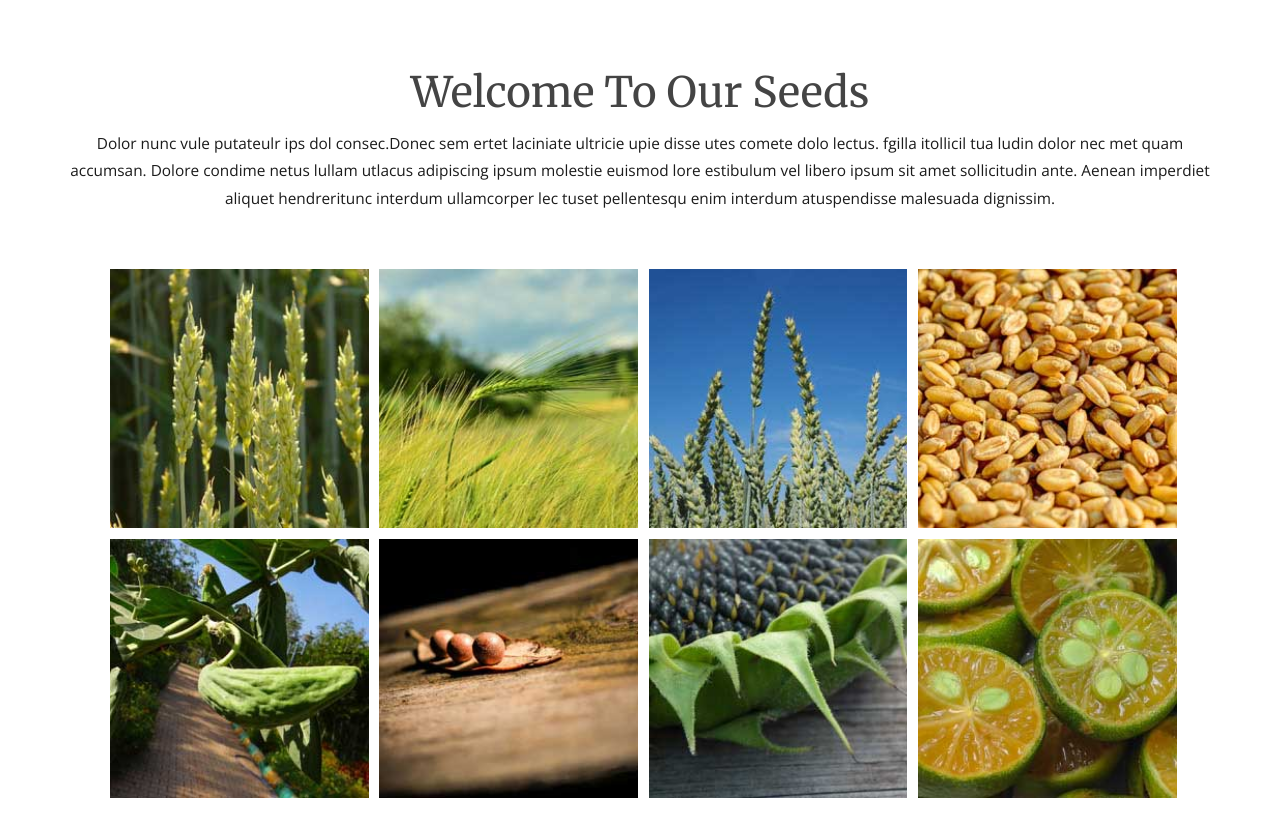
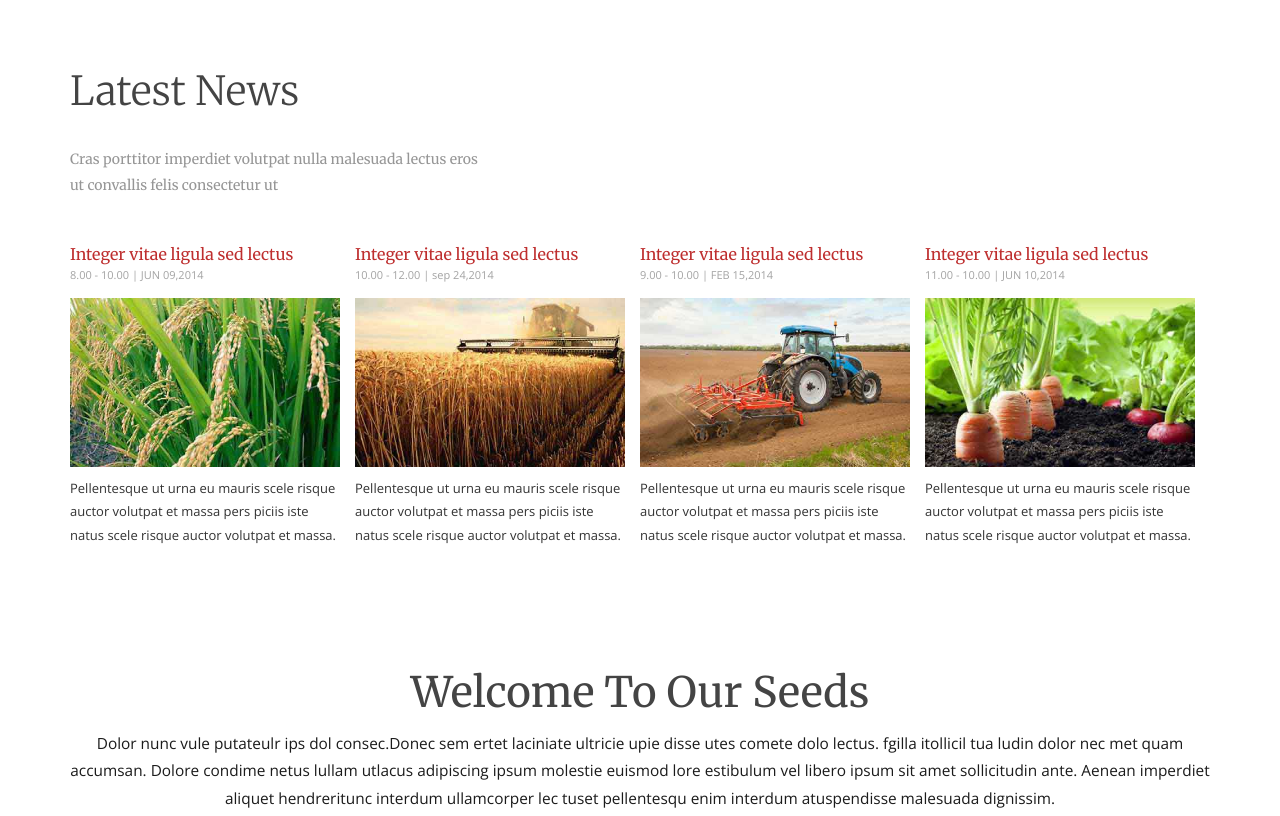
Before and after one commit to federicoB/H-ACKFood2016, a plain HTML site: page www/index.html in a window 1280 px wide. Shown: the part 724-1540 px from the top of the page. Drawn offline with nearby package versions, Linux system fonts and the light colour scheme.

Commit message:
Reformatted code and moved new on top

```diff
--- a/www/index.html
+++ b/www/index.html
@@ -7,35 +7,42 @@ License URL: http://creativecommons.org/licenses/by/3.0/
 <!DOCTYPE html>
 <html>
 <head>
-<title>Seed a Agriculture category Flat bootstrap Responsive  Website Template | Home :: w3layouts</title>
+    <title>Seed a Agriculture category Flat bootstrap Responsive Website Template | Home :: w3layouts</title>
     <!--css-->
     <link href="css/bootstrap.css" rel="stylesheet">
-<link href="css/style.css" rel="stylesheet" type="text/css" media="all" />
+    <link href="css/style.css" rel="stylesheet" type="text/css" media="all"/>
     <!--/css-->
     <!-- for-mobile-apps -->
     <meta name="viewport" content="width=device-width, initial-scale=1">
-<meta http-equiv="Content-Type" content="text/html; charset=utf-8" />
+    <meta http-equiv="Content-Type" content="text/html; charset=utf-8"/>
     <meta name="keywords" content="Seed Responsive web template, Bootstrap Web Templates, Flat Web Templates, Andriod Compatible web template,
-Smartphone Compatible web template, free webdesigns for Nokia, Samsung, LG, SonyErricsson, Motorola web design" />
-<script type="application/x-javascript"> addEventListener("load", function() { setTimeout(hideURLbar, 0); }, false); function hideURLbar(){ window.scrollTo(0,1); } </script>
+Smartphone Compatible web template, free webdesigns for Nokia, Samsung, LG, SonyErricsson, Motorola web design"/>
+    <script type="application/x-javascript"> addEventListener("load", function () {
+        setTimeout(hideURLbar, 0);
+    }, false);
+    function hideURLbar() {
+        window.scrollTo(0, 1);
+    } </script>
     <!-- //for-mobile-apps -->
     <!-- js -->
-<script src="js/jquery.min.js"> </script>
+    <script src="js/jquery.min.js"></script>
     <script src="js/bootstrap.js"></script>
     <script src="js/modernizr.custom.js"></script>
     <!-- /js -->
     <!--fonts-->
-<link href='http://fonts.googleapis.com/css?family=Merriweather:400,300,300italic,400italic,700,700italic,900,900italic' rel='stylesheet' type='text/css'>
-<link href='http://fonts.googleapis.com/css?family=Open+Sans:300italic,400italic,600italic,700italic,800italic,700,300,600,800,400' rel='stylesheet' type='text/css'>
+    <link href='http://fonts.googleapis.com/css?family=Merriweather:400,300,300italic,400italic,700,700italic,900,900italic'
+          rel='stylesheet' type='text/css'>
+    <link href='http://fonts.googleapis.com/css?family=Open+Sans:300italic,400italic,600italic,700italic,800italic,700,300,600,800,400'
+          rel='stylesheet' type='text/css'>
     <!--/fonts-->
     <!--script-->
     <script type="text/javascript" src="js/move-top.js"></script>
     <script type="text/javascript" src="js/easing.js"></script>
     <script type="text/javascript">
-			jQuery(document).ready(function($) {
-				$(".scroll").click(function(event){
+        jQuery(document).ready(function ($) {
+            $(".scroll").click(function (event) {
                 event.preventDefault();
-					$('html,body').animate({scrollTop:$(this.hash).offset().top},900);
+                $('html,body').animate({scrollTop: $(this.hash).offset().top}, 900);
             });
         });
     </script>
@@ -47,7 +54,8 @@ Smartphone Compatible web template, free webdesigns for Nokia, Samsung, LG, Sony
         <div class="navigation">
             <nav class="navbar navbar-default">
                 <div class="navbar-header">
-							  <button type="button" class="navbar-toggle collapsed" data-toggle="collapse" data-target="#bs-example-navbar-collapse-1">
+                    <button type="button" class="navbar-toggle collapsed" data-toggle="collapse"
+                            data-target="#bs-example-navbar-collapse-1">
                         <span class="sr-only">Toggle navigation</span>
                         <span class="icon-bar"> </span>
                         <span class="icon-bar"> </span>
@@ -65,15 +73,15 @@ Smartphone Compatible web template, free webdesigns for Nokia, Samsung, LG, Sony
                     </ul>
                     <!-- script-for-menu -->
                     <script>
-							   $( "span.menu" ).click(function() {
-								 $( "ul.nav1" ).slideToggle( 300, function() {
+                        $("span.menu").click(function () {
+                            $("ul.nav1").slideToggle(300, function () {
                                 // Animation complete.
                             });
                         });
                     </script>
                     <!-- /script-for-menu -->
 
-					  			<div class="clearfix"> </div>
+                    <div class="clearfix"></div>
                 </div><!-- /.navbar-collapse -->
             </nav>
         </div>
@@ -81,7 +89,7 @@ Smartphone Compatible web template, free webdesigns for Nokia, Samsung, LG, Sony
 </div>
 <div class="banner">
     <div class="logo">
-				<a href="index.html"><img src="images/logo.png" /></a>
+        <a href="index.html"><img src="images/logo.png"/></a>
     </div>
     <script src="js/responsiveslides.min.js"></script>
     <script>
@@ -100,13 +108,16 @@ Smartphone Compatible web template, free webdesigns for Nokia, Samsung, LG, Sony
             <div class="callbacks_container">
                 <ul class="rslides" id="slider">
                     <li>
-					 <h3>India is an agricultural country. About seventy percent of our population depends on agriculture.</h3>
+                        <h3>India is an agricultural country. About seventy percent of our population depends on
+                            agriculture.</h3>
                     </li>
                     <li>
-					 <h3>Our agriculture remained under developed for a long time. not produce enough food for our people.</h3>
+                        <h3>Our agriculture remained under developed for a long time. not produce enough food for our
+                            people.</h3>
                     </li>
                     <li>
-					 <h3>Dams were constructed across many of the main rivers and canals were dug out to provide water</h3>
+                        <h3>Dams were constructed across many of the main rivers and canals were dug out to provide
+                            water</h3>
                     </li>
                 </ul>
             </div>
@@ -116,17 +127,73 @@ Smartphone Compatible web template, free webdesigns for Nokia, Samsung, LG, Sony
 </div>
 <!-- script-for-menu -->
 <script>
-				$("span.menu").click(function(){
-					$(".top-nav ul").slideToggle("slow" , function(){
+    $("span.menu").click(function () {
+        $(".top-nav ul").slideToggle("slow", function () {
         });
     });
 </script>
 <!-- script-for-menu -->
+<!-- news -->
+<div class="news">
+    <div class="container">
+        <div class="news-text">
+            <h3>Latest News</h3>
+            <h5>Cras porttitor imperdiet volutpat nulla malesuada lectus eros
+                <span>ut convallis felis consectetur ut </span></h5>
+        </div>
+        <div class="news-grids">
+            <div class="col-md-3 news-grid class='mask'">
+                <a href="single.html"><h4>Integer vitae ligula sed lectus</h4></a>
+                <span>8.00 - 10.00 | JUN 09,2014</span>
+                <a href="single.html" class="mask"><img src="images/img1.jpg" alt="image"
+                                                        class="img-responsive zoom-img"></a>
+                <div class="news-info">
+                    <p>Pellentesque ut urna eu mauris scele risque auctor volutpat et massa pers piciis iste natus scele
+                        risque auctor volutpat et massa.</p>
+                </div>
+            </div>
+            <div class="col-md-3 news-grid class='mask'">
+                <a href="single.html"><h4>Integer vitae ligula sed lectus</h4></a>
+                <span>10.00 - 12.00 | sep 24,2014</span>
+                <a href="single.html" class="mask"><img src="images/img2.jpg" alt="image"
+                                                        class="img-responsive zoom-img"></a>
+                <div class="news-info">
+                    <p>Pellentesque ut urna eu mauris scele risque auctor volutpat et massa pers piciis iste natus scele
+                        risque auctor volutpat et massa.</p>
+                </div>
+            </div>
+            <div class="col-md-3 news-grid class='mask'">
+                <a href="single.html"><h4>Integer vitae ligula sed lectus</h4></a>
+                <span>9.00 - 10.00 | FEB 15,2014</span>
+                <a href="single.html" class="mask"><img src="images/img3.jpg" alt="image"
+                                                        class="img-responsive zoom-img"></a>
+                <div class="news-info">
+                    <p>Pellentesque ut urna eu mauris scele risque auctor volutpat et massa pers piciis iste natus scele
+                        risque auctor volutpat et massa.</p>
+                </div>
+            </div>
+            <div class="col-md-3 news-grid class='mask'">
+                <a href="single.html"><h4>Integer vitae ligula sed lectus</h4></a>
+                <span>11.00 - 10.00 | JUN 10,2014</span>
+                <a href="single.html" class="mask"><img src="images/img4.jpg" alt="image"
+                                                        class="img-responsive zoom-img"></a>
+                <div class="news-info">
+                    <p>Pellentesque ut urna eu mauris scele risque auctor volutpat et massa pers piciis iste natus scele
+                        risque auctor volutpat et massa.</p>
+                </div>
+            </div>
+            <div class="clearfix"></div>
+        </div>
+    </div>
+</div>
 <div class="index-about">
     <div class="container">
         <h3>Welcome To Our Seeds</h3>
-				<p>Dolor nunc vule putateulr ips dol consec.Donec sem ertet laciniate ultricie upie disse utes comete dolo lectus. fgilla itollicil tua ludin dolor nec met quam accumsan. Dolore condime netus lullam utlacus adipiscing ipsum molestie euismod lore estibulum vel libero ipsum sit
-				amet sollicitudin ante. Aenean imperdiet aliquet hendreritunc interdum ullamcorper lec tuset pellentesqu enim interdum atuspendisse malesuada dignissim.</p>
+        <p>Dolor nunc vule putateulr ips dol consec.Donec sem ertet laciniate ultricie upie disse utes comete dolo
+            lectus. fgilla itollicil tua ludin dolor nec met quam accumsan. Dolore condime netus lullam utlacus
+            adipiscing ipsum molestie euismod lore estibulum vel libero ipsum sit
+            amet sollicitudin ante. Aenean imperdiet aliquet hendreritunc interdum ullamcorper lec tuset pellentesqu
+            enim interdum atuspendisse malesuada dignissim.</p>
     </div>
 </div>
 <div class="index-welcome">
@@ -204,7 +271,7 @@ Smartphone Compatible web template, free webdesigns for Nokia, Samsung, LG, Sony
                     </figcaption>
                 </figure>
             </li>
-				<div class="clearfix"> </div>
+            <div class="clearfix"></div>
         </ul>
     </div>
 </div>
@@ -215,50 +282,52 @@ Smartphone Compatible web template, free webdesigns for Nokia, Samsung, LG, Sony
         <div class="col-md-5 specialty-info">
             <h3>Our Services</h3>
             <h5>Cras porttitor imperdiet volutpat nulla malesuada lectus eros ut convallis felis consectetur ut </h5>
-				<p>Integer vitae ligula sed lectus consectetur pellentesque blandit nec orci. Nulla ultricies nunc et lorem semper, quis accumsan dui aliquam aucibus sagittis placerat.
+            <p>Integer vitae ligula sed lectus consectetur pellentesque blandit nec orci. Nulla ultricies nunc et lorem
+                semper, quis accumsan dui aliquam aucibus sagittis placerat.
                 <span>Pellentesque habitant morbi tristique senectus et netus et malesuada fames ac turpis egestas. Morbi non nibh nec enim sollicitudin interdum.tristique senectus et netus et malesuada fames ac turpis egestas</span>
             </p>
             <div class="see-button">
-					<a class="btn btn-primary btn-lg see-button hvr-shutter-out-horizontal specialty-button" href="#" role="button">See More</a>
+                <a class="btn btn-primary btn-lg see-button hvr-shutter-out-horizontal specialty-button" href="#"
+                   role="button">See More</a>
             </div>
         </div>
         <div class="col-md-7 specialty-grids">
             <div class="specialty-grids-top">
                 <div class="col-md-6 service-box">
                     <figure class="icon">
-							<img src="images/1.png" alt="" />
+                        <img src="images/1.png" alt=""/>
                     </figure>
                     <h5>Proin eget ipsum ultrices</h5>
                     <p>Sed ut perspiciis iste natus error sit voluptatem accusantium doloremque laudantium.</p>
                 </div>
                 <div class="col-md-6 service-box">
                     <figure class="icon">
-							<img src="images/2.png" alt="" />
+                        <img src="images/2.png" alt=""/>
                     </figure>
                     <h5>Proin eget ipsum ultrices</h5>
                     <p>Sed ut perspiciis iste natus error sit voluptatem accusantium doloremque laudantium.</p>
                 </div>
-					<div class="clearfix"> </div>
+                <div class="clearfix"></div>
             </div>
             <div class="specialty-grids-top">
                 <div class="col-md-6 service-box">
                     <figure class="icon">
-							<img src="images/3.png" alt="" />
+                        <img src="images/3.png" alt=""/>
                     </figure>
                     <h5>Proin eget ipsum ultrices</h5>
                     <p>Sed ut perspiciis iste natus error sit voluptatem accusantium doloremque laudantium.</p>
                 </div>
                 <div class="col-md-6 service-box">
                     <figure class="icon">
-							<img src="images/4.png" alt="" />
+                        <img src="images/4.png" alt=""/>
                     </figure>
                     <h5>Proin eget ipsum ultrices</h5>
                     <p>Sed ut perspiciis iste natus error sit voluptatem accusantium doloremque laudantium.</p>
                 </div>
-					<div class="clearfix"> </div>
+                <div class="clearfix"></div>
             </div>
         </div>
-			<div class="clearfix"> </div>
+        <div class="clearfix"></div>
     </div>
     <!-- //container -->
 </div>
@@ -268,60 +337,20 @@ Smartphone Compatible web template, free webdesigns for Nokia, Samsung, LG, Sony
     <div class="container">
         <div class="testimonial-nfo">
             <h3>Testimonials</h3>
-				<h5>Cras porttitor imperdiet volutpat nulla malesuada lectus eros <span>ut convallis felis consectetur ut </span></h5>
+            <h5>Cras porttitor imperdiet volutpat nulla malesuada lectus eros
+                <span>ut convallis felis consectetur ut </span></h5>
         </div>
         <div class="testimonial-grids">
             <div class="testimonial-grid">
-					<p><span>"</span> Lorem ipsum dolor sit amet, consectetur adipiscing elit. Nam fermentum iaculis diam quis sodales. Vestibulum eu dui tellus. In viverra porttitor auctor. Pellentesque habitant morbi tristique senectus et netus et malesuada fames ac turpis egestas<span> "</span></p>
+                <p><span>"</span> Lorem ipsum dolor sit amet, consectetur adipiscing elit. Nam fermentum iaculis diam
+                    quis sodales. Vestibulum eu dui tellus. In viverra porttitor auctor. Pellentesque habitant morbi
+                    tristique senectus et netus et malesuada fames ac turpis egestas<span> "</span></p>
             </div>
         </div>
     </div>
 </div>
 <!-- //testimonials -->
-	<!-- news -->
-	<div class="news">
-		<div class="container">
-			<div class="news-text">
-				<h3>Latest News</h3>
-				<h5>Cras porttitor imperdiet volutpat nulla malesuada lectus eros <span>ut convallis felis consectetur ut </span></h5>
-			</div>
-			<div class="news-grids">
-				<div class="col-md-3 news-grid class='mask'">
-					<a href="single.html"><h4>Integer vitae ligula sed lectus</h4></a>
-					<span>8.00 - 10.00 | JUN 09,2014</span>
-					<a href="single.html" class="mask"><img src="images/img1.jpg" alt="image" class="img-responsive zoom-img"></a>
-					<div class="news-info">
-						<p>Pellentesque ut urna eu mauris scele risque auctor volutpat et massa pers piciis iste natus scele risque auctor volutpat et massa.</p>
-					</div>
-				</div>
-				<div class="col-md-3 news-grid class='mask'">
-					<a href="single.html"><h4>Integer vitae ligula sed lectus</h4></a>
-					<span>10.00 - 12.00 | sep 24,2014</span>
-					<a href="single.html" class="mask"><img src="images/img2.jpg" alt="image" class="img-responsive zoom-img"></a>
-					<div class="news-info">
-						<p>Pellentesque ut urna eu mauris scele risque auctor volutpat et massa pers piciis iste natus scele risque auctor volutpat et massa.</p>
-					</div>
-				</div>
-				<div class="col-md-3 news-grid class='mask'">
-					<a href="single.html"><h4>Integer vitae ligula sed lectus</h4></a>
-					<span>9.00 - 10.00 | FEB 15,2014</span>
-					<a href="single.html" class="mask"><img src="images/img3.jpg" alt="image" class="img-responsive zoom-img"></a>
-					<div class="news-info">
-						<p>Pellentesque ut urna eu mauris scele risque auctor volutpat et massa pers piciis iste natus scele risque auctor volutpat et massa.</p>
-					</div>
-				</div>
-				<div class="col-md-3 news-grid class='mask'">
-					<a href="single.html"><h4>Integer vitae ligula sed lectus</h4></a>
-					<span>11.00 - 10.00 | JUN 10,2014</span>
-					<a href="single.html" class="mask"><img src="images/img4.jpg" alt="image" class="img-responsive zoom-img"></a>
-					<div class="news-info">
-						<p>Pellentesque ut urna eu mauris scele risque auctor volutpat et massa pers piciis iste natus scele risque auctor volutpat et massa.</p>
-					</div>
-				</div>
-				<div class="clearfix"> </div>
-			</div>
-		</div>
-	</div>
+
 <!-- //news -->
 <!-- footer -->
 <div class="footer">
@@ -353,9 +382,10 @@ Smartphone Compatible web template, free webdesigns for Nokia, Samsung, LG, Sony
         </div>
         <div class="col-md-3 footer-right">
             <h2>Seeds Info</h2>
-				<p>Proin eget ipsum ultrices, aliquet velit eget, tempus tortor. Phasellus non velit sit amet diam faucibus molestie tincidunt efficitur nisi.</p>
+            <p>Proin eget ipsum ultrices, aliquet velit eget, tempus tortor. Phasellus non velit sit amet diam faucibus
+                molestie tincidunt efficitur nisi.</p>
         </div>
-			<div class="clearfix"> </div>
+        <div class="clearfix"></div>
     </div>
     <!-- //container -->
 </div>
@@ -376,14 +406,14 @@ Smartphone Compatible web template, free webdesigns for Nokia, Samsung, LG, Sony
                 <li><a href="#" class="twitter dribbble"> </a></li>
             </ul>
         </div>
-			<div class="clearfix"> </div>
+        <div class="clearfix"></div>
 
     </div>
     <!-- //container -->
 </div>
 <!---->
 <script type="text/javascript">
-		$(document).ready(function() {
+    $(document).ready(function () {
         /*
          var defaults = {
          containerID: 'toTop', // fading element id
@@ -392,7 +422,7 @@ Smartphone Compatible web template, free webdesigns for Nokia, Samsung, LG, Sony
          easingType: 'linear'
          };
          */
-		$().UItoTop({ easingType: 'easeOutQuart' });
+        $().UItoTop({easingType: 'easeOutQuart'});
     });
 </script>
 <a href="#to-top" id="toTop" style="display: block;"> <span id="toTopHover" style="opacity: 1;"> </span></a>
```
Lines whose indentation alone changed are shown as unchanged.
